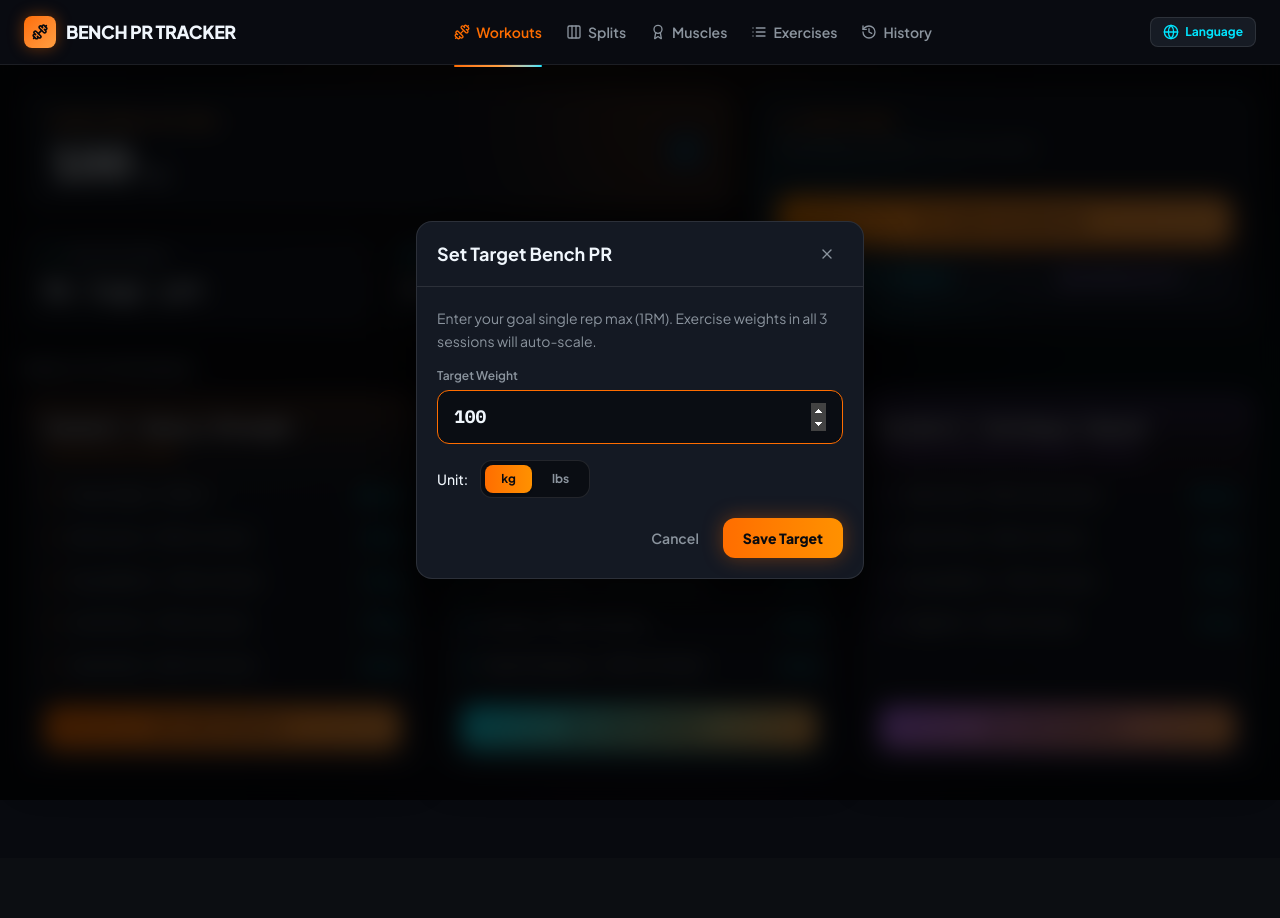
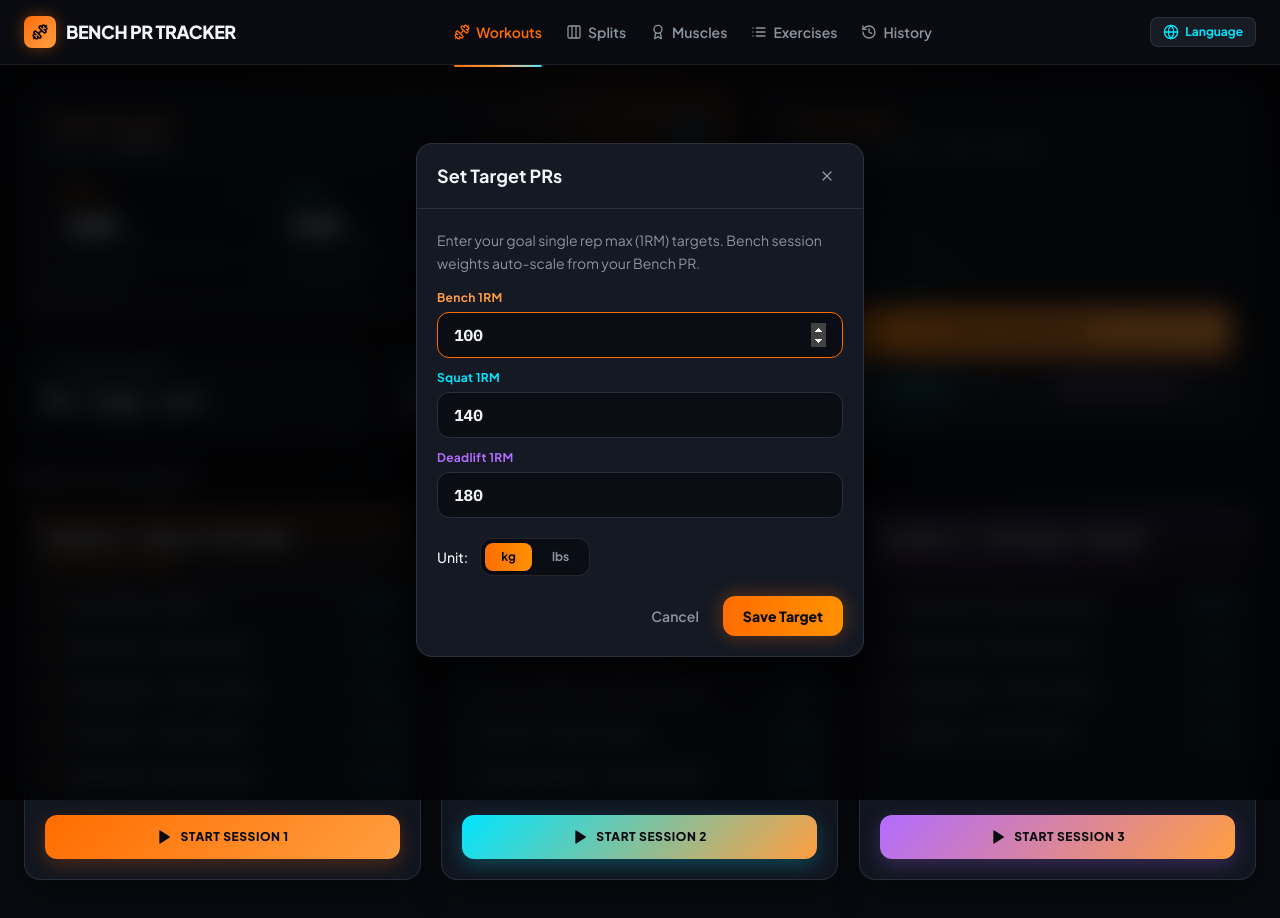
Before and after one commit to mohamedali0109272/benchPR, a React (Vite) app: page / in a window 1280 px wide. Both pictures are taken after a click on the button "Edit Target PRs". Shown: the top 918 px of the page. Before the commit the page ends 858 px from the top, so only its background shows below. Built offline with nearby package versions, Linux system fonts and the light colour scheme.

Commit message:
feat(settings): add support for Squat and Deadlift targets
Extended preference storage and workout context to track individual 1RM goals for Squat and Deadlift. Updated the UI to allow editing all three "big lift" targets and added helper functions to compute best lifts for each movement.

```diff
--- a/src/components/Edit1RMModal.tsx
+++ b/src/components/Edit1RMModal.tsx
@@ -3,27 +3,46 @@ import { X } from 'lucide-react';
 import { useI18n } from '../i18n/I18nContext';
 import { WeightUnit } from '../types/models';
 
+export type TargetLiftKind = 'bench' | 'squat' | 'deadlift';
+
 interface Edit1RMModalProps {
-  currentTarget1RM: number;
+  currentBench1RM: number;
+  currentSquat1RM: number;
+  currentDeadlift1RM: number;
   currentUnit: WeightUnit;
+  initialFocusLift?: TargetLiftKind;
   onClose: () => void;
-  onSave: (newTarget: number, newUnit: WeightUnit) => void;
+  onSave: (targets: { bench: number; squat: number; deadlift: number; unit: WeightUnit }) => void;
 }
 
 export const Edit1RMModal: React.FC<Edit1RMModalProps> = ({
-  currentTarget1RM,
+  currentBench1RM,
+  currentSquat1RM,
+  currentDeadlift1RM,
   currentUnit,
+  initialFocusLift = 'bench',
   onClose,
   onSave,
 }) => {
   const { t } = useI18n();
-  const [textValue, setTextValue] = useState(currentTarget1RM.toString());
+  const [benchText, setBenchText] = useState(currentBench1RM.toString());
+  const [squatText, setSquatText] = useState(currentSquat1RM.toString());
+  const [deadliftText, setDeadliftText] = useState(currentDeadlift1RM.toString());
   const [selectedUnit, setSelectedUnit] = useState<WeightUnit>(currentUnit);
+
+  const parsePositive = (raw: string, fallback: number) => {
+    const parsed = parseFloat(raw.replace(',', '.'));
+    return Number.isFinite(parsed) && parsed > 0 ? parsed : fallback;
+  };
 
   const handleSubmit = (e: React.FormEvent) => {
     e.preventDefault();
-    const parsed = parseFloat(textValue.replace(',', '.'));
-    onSave(Number.isFinite(parsed) && parsed > 0 ? parsed : currentTarget1RM, selectedUnit);
+    onSave({
+      bench: parsePositive(benchText, currentBench1RM),
+      squat: parsePositive(squatText, currentSquat1RM),
+      deadlift: parsePositive(deadliftText, currentDeadlift1RM),
+      unit: selectedUnit,
+    });
   };
 
   return (
@@ -37,7 +56,7 @@ export const Edit1RMModal: React.FC<Edit1RMModalProps> = ({
         onClick={(e) => e.stopPropagation()}
       >
         <div className="flex items-center justify-between px-5 py-4 border-b border-white/10">
-          <h2 className="text-lg font-bold text-[#F0F6FC]">{t('Set Target Bench PR')}</h2>
+          <h2 className="text-lg font-bold text-[#F0F6FC]">{t('Set Target PRs')}</h2>
           <button
             type="button"
             onClick={onClose}
@@ -50,25 +69,57 @@ export const Edit1RMModal: React.FC<Edit1RMModalProps> = ({
 
         <div className="p-5 space-y-4">
           <p className="text-sm text-[#8B949E] leading-relaxed">
-            {t('Enter your goal single rep max (1RM). Exercise weights in all 3 sessions will auto-scale.')}
+            {t('Enter your goal single rep max (1RM) targets. Bench session weights auto-scale from your Bench PR.')}
           </p>
 
+          <div className="space-y-3">
             <div>
-            <label className="block text-xs font-semibold text-[#8B949E] mb-1.5">
-              {t('Target Weight')}
+              <label className="block text-xs font-bold tracking-wide text-[#FF9E40] mb-1.5">
+                {t('Bench 1RM')}
               </label>
               <input
                 type="number"
                 step="0.5"
                 min="1"
-              value={textValue}
-              onChange={(e) => setTextValue(e.target.value)}
-              autoFocus
-              className="w-full px-4 py-3 rounded-xl bg-[#0A0D13] border border-[#2A313D] text-lg font-bold font-mono-num text-[#F0F6FC] focus:outline-none focus:border-[#FF6D00] transition-colors"
+                value={benchText}
+                onChange={(e) => setBenchText(e.target.value)}
+                autoFocus={initialFocusLift === 'bench'}
+                className="w-full px-4 py-2.5 rounded-xl bg-[#0A0D13] border border-[#2A313D] text-base font-bold font-mono-num text-[#F0F6FC] focus:outline-none focus:border-[#FF6D00] transition-colors"
               />
             </div>
 
-          <div className="flex items-center gap-3">
+            <div>
+              <label className="block text-xs font-bold tracking-wide text-[#00E5FF] mb-1.5">
+                {t('Squat 1RM')}
+              </label>
+              <input
+                type="number"
+                step="0.5"
+                min="1"
+                value={squatText}
+                onChange={(e) => setSquatText(e.target.value)}
+                autoFocus={initialFocusLift === 'squat'}
+                className="w-full px-4 py-2.5 rounded-xl bg-[#0A0D13] border border-[#2A313D] text-base font-bold font-mono-num text-[#F0F6FC] focus:outline-none focus:border-[#00E5FF] transition-colors"
+              />
+            </div>
+
+            <div>
+              <label className="block text-xs font-bold tracking-wide text-[#B26BFF] mb-1.5">
+                {t('Deadlift 1RM')}
+              </label>
+              <input
+                type="number"
+                step="0.5"
+                min="1"
+                value={deadliftText}
+                onChange={(e) => setDeadliftText(e.target.value)}
+                autoFocus={initialFocusLift === 'deadlift'}
+                className="w-full px-4 py-2.5 rounded-xl bg-[#0A0D13] border border-[#2A313D] text-base font-bold font-mono-num text-[#F0F6FC] focus:outline-none focus:border-[#B26BFF] transition-colors"
+              />
+            </div>
+          </div>
+
+          <div className="flex items-center gap-3 pt-1">
             <span className="text-sm font-medium text-[#F0F6FC]">{t('Unit:')}</span>
             <div className="inline-flex p-1 rounded-xl bg-[#0A0D13] border border-white/10 gap-1">
               {(['kg', 'lbs'] as WeightUnit[]).map((u) => (
--- a/src/context/WorkoutContext.tsx
+++ b/src/context/WorkoutContext.tsx
@@ -6,6 +6,8 @@ import { RankingEngine } from '../data/RankingEngine';
 import { Splits } from '../data/Splits';
 import {
   computeBestBenchLifted,
+  computeBestDeadliftLifted,
+  computeBestSquatLifted,
   deleteWorkoutById,
   findLastLift,
   insertWorkout,
@@ -33,11 +35,15 @@ import {
 
 interface WorkoutContextValue {
   target1RM: number;
+  targetSquat1RM: number;
+  targetDeadlift1RM: number;
   weightUnit: WeightUnit;
   bodyweightKg: number;
   language: AppLanguage;
   historyWorkouts: WorkoutWithSets[];
   bestBenchLifted: number | null;
+  bestSquatLifted: number | null;
+  bestDeadliftLifted: number | null;
   totalWorkoutsCompleted: number;
   muscleRanks: Record<MuscleGroup, MuscleRankInfo>;
   overallRank: OverallRank;
@@ -47,6 +53,8 @@ interface WorkoutContextValue {
   isTimerRunning: boolean;
 
   updateTarget1RM: (newTarget: number) => void;
+  updateTargetSquat1RM: (newTarget: number) => void;
+  updateTargetDeadlift1RM: (newTarget: number) => void;
   updateWeightUnit: (unit: WeightUnit) => void;
   setLanguage: (lang: AppLanguage) => void;
   updateBodyweightKg: (kg: number) => void;
@@ -109,6 +117,22 @@ export const WorkoutProvider: React.FC<{ children: React.ReactNode }> = ({ child
     (newTarget: number) => {
       if (!Number.isFinite(newTarget) || newTarget <= 0) return;
       updatePrefs((p) => ({ ...p, target1RM: newTarget }));
+    },
+    [updatePrefs],
+  );
+
+  const updateTargetSquat1RM = useCallback(
+    (newTarget: number) => {
+      if (!Number.isFinite(newTarget) || newTarget <= 0) return;
+      updatePrefs((p) => ({ ...p, targetSquat1RM: newTarget }));
+    },
+    [updatePrefs],
+  );
+
+  const updateTargetDeadlift1RM = useCallback(
+    (newTarget: number) => {
+      if (!Number.isFinite(newTarget) || newTarget <= 0) return;
+      updatePrefs((p) => ({ ...p, targetDeadlift1RM: newTarget }));
     },
     [updatePrefs],
   );
@@ -479,6 +503,8 @@ export const WorkoutProvider: React.FC<{ children: React.ReactNode }> = ({ child
   }, []);
 
   const bestBenchLifted = useMemo(() => computeBestBenchLifted(historyWorkouts), [historyWorkouts]);
+  const bestSquatLifted = useMemo(() => computeBestSquatLifted(historyWorkouts), [historyWorkouts]);
+  const bestDeadliftLifted = useMemo(() => computeBestDeadliftLifted(historyWorkouts), [historyWorkouts]);
   const totalWorkoutsCompleted = historyWorkouts.length;
 
   const muscleRanks = useMemo(() => {
@@ -498,11 +524,15 @@ export const WorkoutProvider: React.FC<{ children: React.ReactNode }> = ({ child
 
   const value: WorkoutContextValue = {
     target1RM: prefs.target1RM,
+    targetSquat1RM: prefs.targetSquat1RM,
+    targetDeadlift1RM: prefs.targetDeadlift1RM,
     weightUnit: prefs.weightUnit,
     bodyweightKg: prefs.bodyweightKg,
     language,
     historyWorkouts,
     bestBenchLifted,
+    bestSquatLifted,
+    bestDeadliftLifted,
     totalWorkoutsCompleted,
     muscleRanks,
     overallRank,
@@ -511,6 +541,8 @@ export const WorkoutProvider: React.FC<{ children: React.ReactNode }> = ({ child
     timerTotalSeconds,
     isTimerRunning,
     updateTarget1RM,
+    updateTargetSquat1RM,
+    updateTargetDeadlift1RM,
     updateWeightUnit,
     setLanguage,
     updateBodyweightKg,
--- a/src/data/storage.ts
+++ b/src/data/storage.ts
@@ -14,6 +14,8 @@ const WORKOUTS_KEY = 'benchpr_workouts_v1';
 
 export interface StoredPreferences {
   target1RM: number;
+  targetSquat1RM: number;
+  targetDeadlift1RM: number;
   weightUnit: WeightUnit;
   bodyweightKg: number;
   languageCode: string | null;
@@ -21,6 +23,8 @@ export interface StoredPreferences {
 
 const DEFAULT_PREFS: StoredPreferences = {
   target1RM: 100.0,
+  targetSquat1RM: 140.0,
+  targetDeadlift1RM: 180.0,
   weightUnit: 'kg',
   bodyweightKg: DEFAULT_BODYWEIGHT_KG,
   languageCode: null,
@@ -33,6 +37,12 @@ export function loadPreferences(): StoredPreferences {
     const parsed = JSON.parse(raw) as Partial<StoredPreferences>;
     return {
       target1RM: typeof parsed.target1RM === 'number' && parsed.target1RM > 0 ? parsed.target1RM : 100.0,
+      targetSquat1RM:
+        typeof parsed.targetSquat1RM === 'number' && parsed.targetSquat1RM > 0 ? parsed.targetSquat1RM : 140.0,
+      targetDeadlift1RM:
+        typeof parsed.targetDeadlift1RM === 'number' && parsed.targetDeadlift1RM > 0
+          ? parsed.targetDeadlift1RM
+          : 180.0,
       weightUnit: parsed.weightUnit === 'lbs' ? 'lbs' : 'kg',
       bodyweightKg:
         typeof parsed.bodyweightKg === 'number' && parsed.bodyweightKg >= 20 && parsed.bodyweightKg <= 400
@@ -103,12 +113,14 @@ export function deleteWorkoutById(current: WorkoutWithSets[], logId: number): Wo
 }
 
 const BENCH_NAMES = new Set(['Heavy Single', 'Bench press', 'Bench Press', 'Paused Bench']);
+const SQUAT_NAMES = new Set(['Barbell Squat', 'Front Squat']);
+const DEADLIFT_NAMES = new Set(['Deadlift', 'Romanian Deadlift']);
 
-export function computeBestBenchLifted(workouts: WorkoutWithSets[]): number | null {
+function computeBestByNames(workouts: WorkoutWithSets[], names: Set<string>): number | null {
   let max: number | null = null;
   for (const w of workouts) {
     for (const s of w.sets) {
-      if (s.isCompleted && BENCH_NAMES.has(s.exerciseName)) {
+      if (s.isCompleted && names.has(s.exerciseName)) {
         if (max === null || s.actualWeight > max) {
           max = s.actualWeight;
         }
@@ -116,6 +128,18 @@ export function computeBestBenchLifted(workouts: WorkoutWithSets[]): number | nu
     }
   }
   return max;
+}
+
+export function computeBestBenchLifted(workouts: WorkoutWithSets[]): number | null {
+  return computeBestByNames(workouts, BENCH_NAMES);
+}
+
+export function computeBestSquatLifted(workouts: WorkoutWithSets[]): number | null {
+  return computeBestByNames(workouts, SQUAT_NAMES);
+}
+
+export function computeBestDeadliftLifted(workouts: WorkoutWithSets[]): number | null {
+  return computeBestByNames(workouts, DEADLIFT_NAMES);
 }
 
 export function findLastLift(workouts: WorkoutWithSets[], exerciseName: string): LastLift | null {
--- a/src/i18n/ArabicData.ts
+++ b/src/i18n/ArabicData.ts
@@ -277,4 +277,19 @@ export const uiStrings: Record<string, string> = {
     'اختر تقسيمة وافتح يومًا وابدأ التسجيل. تُملأ الأوزان من آخر جلسة لك.',
   Split: 'تقسيمة',
   'This split could not be found.': 'تعذّر العثور على هذه التقسيمة.',
+  'TARGET SQUAT PR (1RM)': 'هدف رقم السكوات (1RM)',
+  'TARGET DEADLIFT PR (1RM)': 'هدف رقم الديدلفت (1RM)',
+  'TARGET PRS (1RM)': 'أهداف الأرقام القياسية (1RM)',
+  'Set Target PRs': 'حدد أهداف الأرقام القياسية',
+  'Enter your goal single rep max (1RM) targets. Bench session weights auto-scale from your Bench PR.':
+    'أدخل أهدافك لأقصى وزن لتكرار واحد (1RM). ستُضبط أوزان جلسات البنش تلقائيًا من هدف البنش.',
+  'Bench 1RM': 'بنش 1RM',
+  'Squat 1RM': 'سكوات 1RM',
+  'Deadlift 1RM': 'ديدلفت 1RM',
+  Bench: 'البنش',
+  Squat: 'السكوات',
+  Deadlift: 'الديدلفت',
+  'Target Total': 'المجموع المستهدف',
+  Best: 'الأفضل',
+  'Edit Target PRs': 'تعديل أهداف 1RM',
 };
--- a/src/screens/HomeScreen.tsx
+++ b/src/screens/HomeScreen.tsx
@@ -1,6 +1,6 @@
 import React, { useState } from 'react';
 import { Columns3, Dumbbell, Edit3, Flame, History, Play, Plus, TrendingUp } from 'lucide-react';
-import { Edit1RMModal } from '../components/Edit1RMModal';
+import { Edit1RMModal, TargetLiftKind } from '../components/Edit1RMModal';
 import { ExercisePickerModal } from '../components/ExercisePickerModal';
 import { useWorkout } from '../context/WorkoutContext';
 import { ProgramData } from '../data/ProgramData';
@@ -41,46 +41,118 @@ export const HomeScreen: React.FC<HomeScreenProps> = ({
 }) => {
   const {
     target1RM,
+    targetSquat1RM,
+    targetDeadlift1RM,
     weightUnit,
     bestBenchLifted,
+    bestSquatLifted,
+    bestDeadliftLifted,
     totalWorkoutsCompleted,
     updateTarget1RM,
+    updateTargetSquat1RM,
+    updateTargetDeadlift1RM,
     updateWeightUnit,
   } = useWorkout();
   const { t } = useI18n();
 
-  const [showEdit1RM, setShowEdit1RM] = useState(false);
+  const [editModalLift, setEditModalLift] = useState<TargetLiftKind | null>(null);
   const [showExercisePicker, setShowExercisePicker] = useState(false);
+
+  const targetTotal = target1RM + targetSquat1RM + targetDeadlift1RM;
+  const bigThreeTargets: Array<{
+    kind: TargetLiftKind;
+    label: string;
+    target: number;
+    best: number | null;
+    color: string;
+  }> = [
+    { kind: 'bench', label: 'Bench', target: target1RM, best: bestBenchLifted, color: '#FF6D00' },
+    { kind: 'squat', label: 'Squat', target: targetSquat1RM, best: bestSquatLifted, color: '#00E5FF' },
+    { kind: 'deadlift', label: 'Deadlift', target: targetDeadlift1RM, best: bestDeadliftLifted, color: '#B26BFF' },
+  ];
 
   return (
     <div className="max-w-7xl mx-auto px-4 sm:px-6 py-6 space-y-8">
       {/* Hero Grid: Target 1RM + Stats on Left, Quick Start on Right */}
       <div className="grid grid-cols-1 lg:grid-cols-12 gap-5 items-stretch">
         <div className="lg:col-span-7 flex flex-col gap-4 animate-enter">
-          {/* Target 1RM Card */}
-          <div className="relative overflow-hidden rounded-2xl bg-[#131822]/90 border border-white/10 p-6 shadow-[0_16px_40px_rgba(0,0,0,0.45)]">
+          {/* Target PRs Card (Bench, Squat, Deadlift) */}
+          <div className="relative overflow-hidden rounded-2xl bg-[#131822]/90 border border-white/10 p-5 sm:p-6 shadow-[0_16px_40px_rgba(0,0,0,0.45)]">
             <div className="pointer-events-none absolute -top-24 -end-16 w-64 h-64 rounded-full bg-[#FF6D00]/15 blur-3xl" />
+            <div className="pointer-events-none absolute -bottom-24 -start-16 w-56 h-56 rounded-full bg-[#B26BFF]/10 blur-3xl" />
+
             <div className="relative flex items-center justify-between gap-4">
               <div>
                 <div className="text-xs font-extrabold tracking-widest text-[#FF9E40]">
-                  {t('TARGET BENCH PR (1RM)')}
+                  {t('TARGET PRS (1RM)')}
                 </div>
-                <div className="mt-2 flex items-baseline gap-2.5">
-                  <span className="text-4xl sm:text-5xl font-black font-mono-num tracking-tight text-[#F0F6FC]">
-                    {formatPlainWeight(target1RM)}
+                <div className="mt-1 text-xs text-[#8B949E] font-medium">
+                  {t('Target Total')}:{' '}
+                  <span className="font-bold font-mono-num text-[#F0F6FC]">
+                    {formatPlainWeight(targetTotal)} {t(weightUnit)}
                   </span>
-                  <span className="text-xl font-bold text-[#8B949E]">{t(weightUnit)}</span>
                 </div>
               </div>
 
               <button
                 type="button"
-                onClick={() => setShowEdit1RM(true)}
-                aria-label={t('Edit Target 1RM')}
-                className="w-12 h-12 rounded-2xl bg-[#1D2432] border border-white/10 flex items-center justify-center text-[#00E5FF] hover:bg-[#252E40] hover:border-[#00E5FF]/50 active:scale-95 transition-all cursor-pointer shrink-0"
+                onClick={() => setEditModalLift('bench')}
+                aria-label={t('Edit Target PRs')}
+                className="w-10 h-10 rounded-xl bg-[#1D2432] border border-white/10 flex items-center justify-center text-[#00E5FF] hover:bg-[#252E40] hover:border-[#00E5FF]/50 active:scale-95 transition-all cursor-pointer shrink-0"
               >
-                <Edit3 className="w-5 h-5" />
+                <Edit3 className="w-4 h-4" />
               </button>
+            </div>
+
+            <div className="relative mt-4 grid grid-cols-1 sm:grid-cols-3 gap-3">
+              {bigThreeTargets.map((lift) => {
+                const ratio =
+                  lift.best !== null && lift.target > 0
+                    ? Math.min(1, Math.max(0, lift.best / lift.target))
+                    : 0;
+
+                return (
+                  <button
+                    key={lift.kind}
+                    type="button"
+                    onClick={() => setEditModalLift(lift.kind)}
+                    className="group text-start rounded-xl bg-[#0D1119]/90 border border-white/10 p-3.5 hover:border-white/25 active:scale-[0.985] transition-all cursor-pointer"
+                  >
+                    <div className="flex items-center justify-between gap-2">
+                      <span
+                        className="text-xs font-extrabold tracking-wide"
+                        style={{ color: lift.color }}
+                      >
+                        {t(lift.label)}
+                      </span>
+                      <Edit3 className="w-3.5 h-3.5 text-[#6E7681] group-hover:text-[#F0F6FC] transition-colors" />
+                    </div>
+
+                    <div className="mt-1.5 flex items-baseline gap-1.5">
+                      <span className="text-2xl sm:text-3xl font-black font-mono-num tracking-tight text-[#F0F6FC]">
+                        {formatPlainWeight(lift.target)}
+                      </span>
+                      <span className="text-xs font-bold text-[#8B949E]">{t(weightUnit)}</span>
+                    </div>
+
+                    <div className="mt-2.5 h-1.5 rounded-full bg-[#1B2230] overflow-hidden">
+                      <div
+                        className="h-full rounded-full transition-all duration-500"
+                        style={{
+                          width: `${Math.round(ratio * 100)}%`,
+                          backgroundColor: lift.color,
+                        }}
+                      />
+                    </div>
+
+                    <div className="mt-1.5 text-[11px] text-[#8B949E] font-mono-num">
+                      {lift.best !== null
+                        ? `${t('Best')}: ${formatPlainWeight(lift.best)} ${t(weightUnit)}`
+                        : t('No logs yet')}
+                    </div>
+                  </button>
+                );
+              })}
             </div>
           </div>
 
@@ -188,15 +260,20 @@ export const HomeScreen: React.FC<HomeScreenProps> = ({
         </div>
       </section>
 
-      {showEdit1RM && (
+      {editModalLift !== null && (
         <Edit1RMModal
-          currentTarget1RM={target1RM}
+          currentBench1RM={target1RM}
+          currentSquat1RM={targetSquat1RM}
+          currentDeadlift1RM={targetDeadlift1RM}
           currentUnit={weightUnit}
-          onClose={() => setShowEdit1RM(false)}
-          onSave={(newTarget, newUnit) => {
-            updateTarget1RM(newTarget);
-            updateWeightUnit(newUnit);
-            setShowEdit1RM(false);
+          initialFocusLift={editModalLift}
+          onClose={() => setEditModalLift(null)}
+          onSave={({ bench, squat, deadlift, unit }) => {
+            updateTarget1RM(bench);
+            updateTargetSquat1RM(squat);
+            updateTargetDeadlift1RM(deadlift);
+            updateWeightUnit(unit);
+            setEditModalLift(null);
           }}
         />
       )}
```
Lines whose indentation alone changed are shown as unchanged.
